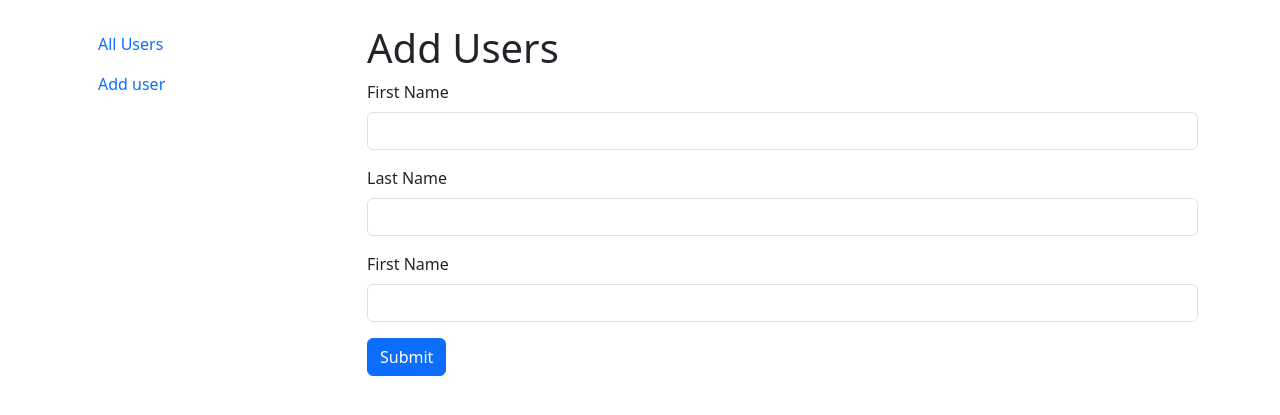
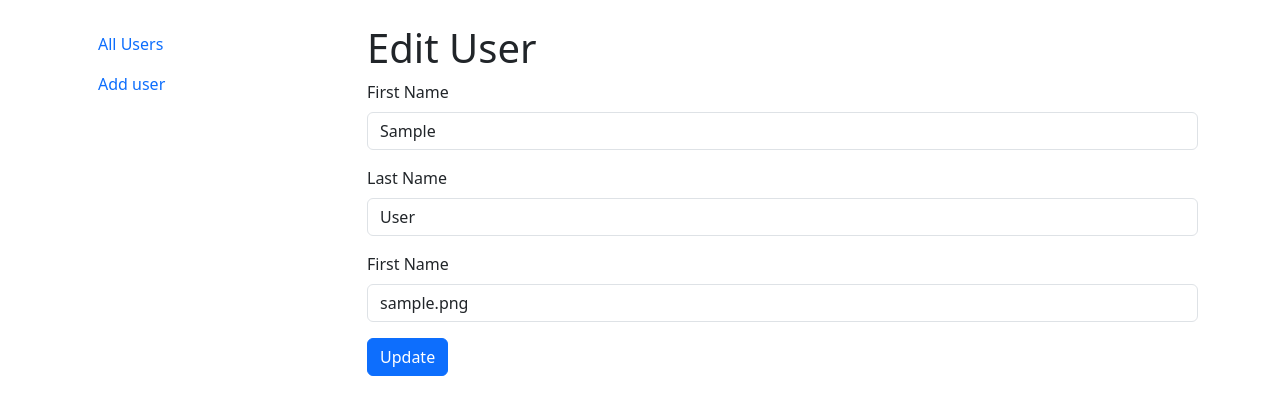
Before and after one commit to juanrouges/blastoff, a Flask app: page /users/1/edit in a window 1280 px wide. Shown: the part 80-495 px from the top of the page. Run offline with Flask 3, Linux system fonts and the light colour scheme; tables that the repository leaves empty hold one stand-in row (values such as "Sample post").

Commit message:
user form updated

```diff
--- a/flask-blogly/app.py
+++ b/flask-blogly/app.py
@@ -1,4 +1,4 @@
-from flask import Flask, render_template, redirect
+from flask import Flask, render_template, redirect, request
 from models import db, connect_db, User
 
 app = Flask(__name__)
@@ -33,11 +33,13 @@ def adding_user():
 
 @app.route("/users/<int:user_id>")
 def user_details(user_id):
-  return render_template("user.html", user_id=user_id)
+  user = User.query.get(user_id)
+  return render_template("user.html", user=user)
 
 @app.route("/users/<int:user_id>/edit")
 def edit_user_form(user_id):
-  return render_template("user_form.html", user_id=user_id)
+  user = User.query.get(user_id)
+  return render_template("user_form.html", user=user)
 
 @app.route("/users/<int:user_id>/edit",methods=["POST"])
 def edit_user(user_id):
--- a/flask-blogly/templates/user_form.html
+++ b/flask-blogly/templates/user_form.html
@@ -7,7 +7,8 @@
 </div>
 {% endblock %} {% block main %}
 <div>
-  <h1>Add Users</h1>
+  <h1>{% if user %}Edit{% else %}Add{% endif %} User</h1>
+
   <form action="" method="POST">
     <div class="mb-3">
       <label class="form-label" for="first_name">First Name</label>
@@ -16,17 +17,32 @@
         name="first_name"
         class="form-control"
         type="text"
+        value="{% if user %}{{user.first_name}}{% endif %}"
       />
     </div>
     <div class="mb-3">
       <label class="form-label" for="last_name">Last Name</label>
-      <input id="last_name" name="last_name" class="form-control" type="text" />
+      <input
+        id="last_name"
+        name="last_name"
+        class="form-control"
+        type="text"
+        value="{% if user %}{{user.last_name}}{% endif %}"
+      />
     </div>
     <div class="mb-3">
       <label class="form-label" for="image">First Name</label>
-      <input id="image" name="image" class="form-control" type="text" />
+      <input
+        id="image"
+        name="image"
+        class="form-control"
+        type="text"
+        value="{% if user %}{{user.image_url}}{% endif %}"
+      />
     </div>
-    <button class="btn btn-primary mb-3">Submit</button>
+    <button class="btn btn-primary mb-3">
+      {% if user %}Update{% else %}Submit{% endif %}
+    </button>
   </form>
 </div>
 {% endblock %}
```
Also changed, not shown: flask-blogly/templates/user.html (+8 -9 lines).
